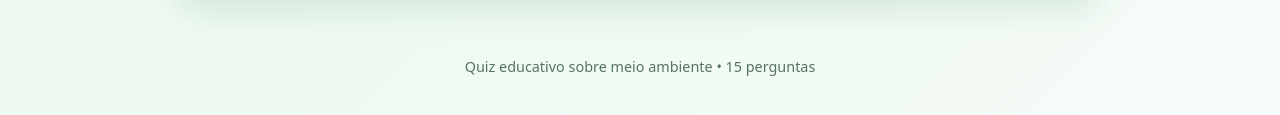
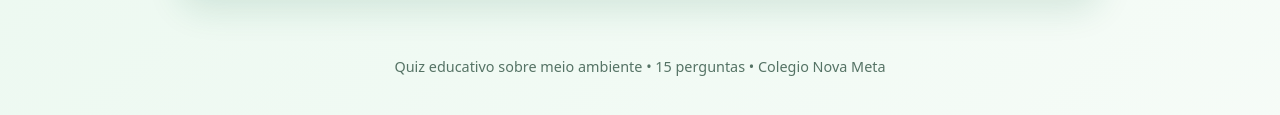
Before and after one commit to SlurtchZz/Fake-ou-Verdade---CNM, a plain HTML site: page index.html in a window 1280 px wide. Shown: the part 479-594 px from the top of the page. Drawn offline with Linux system fonts and the light colour scheme.

Commit message:
Add school name to footer in index.html

```diff
--- a/index.html
+++ b/index.html
@@ -150,7 +150,7 @@
   </section>
 </main>
 
-<footer>Quiz educativo sobre meio ambiente • 15 perguntas</footer>
+<footer>Quiz educativo sobre meio ambiente • 15 perguntas • Colegio Nova Meta</footer>
 
 <script>
 const questions = [
```
